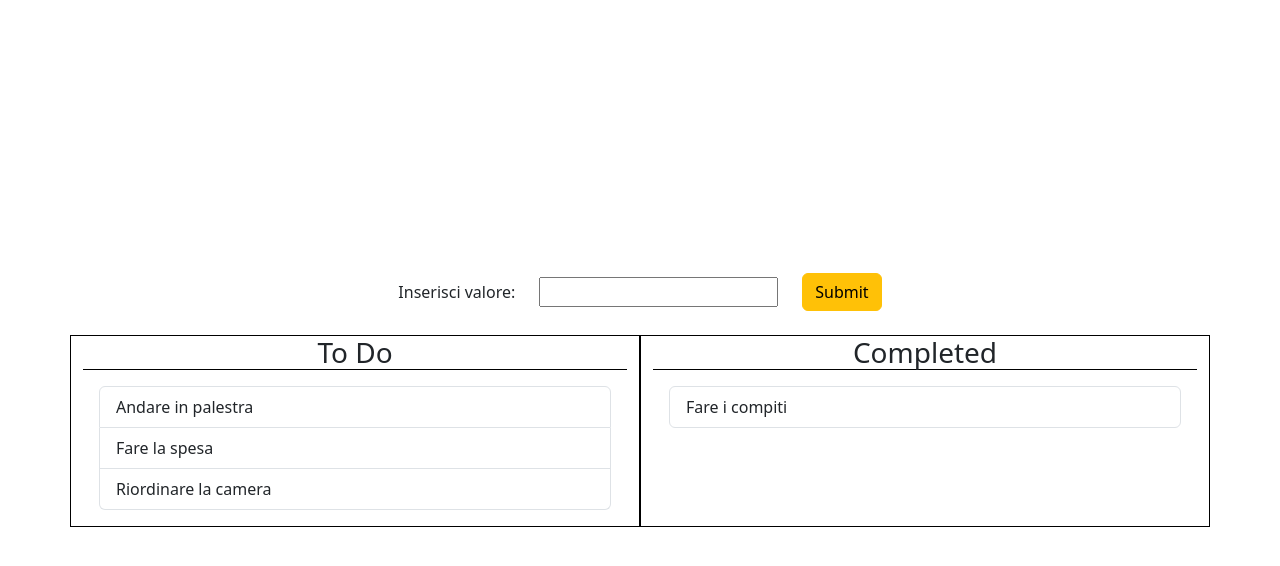
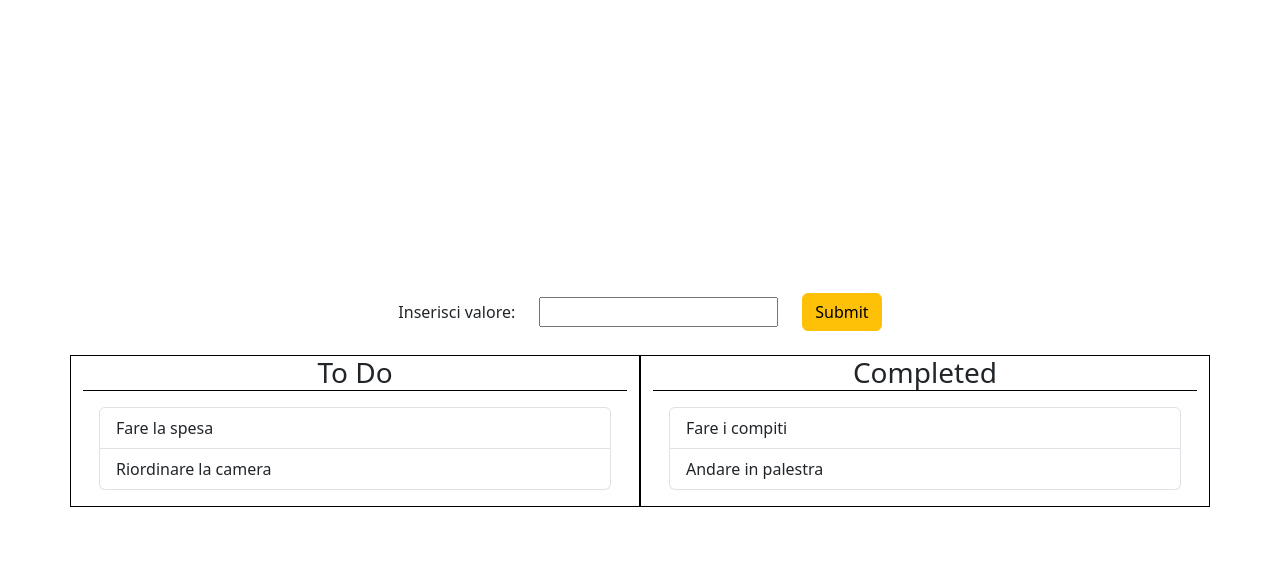
Before and after one commit to ruggerifrancesco/vue-todolist, a plain HTML site: page index.html in a window 1280 px wide. Both pictures are taken after a click on the item "Andare in palestra". Drawn offline with nearby package versions, Linux system fonts and the light colour scheme.

Commit message:
Added removal method and move items into completed

```diff
--- a/assets/js/script.js
+++ b/assets/js/script.js
@@ -26,5 +26,12 @@ createApp({
                 console.log(this.todoItems)
             }
         },
+        removeItem(item) {
+            const index = this.todoItems.indexOf(item);
+            if (index > -1) {
+              this.todoItems.splice(index, 1);
+              this.completedItems.push(item);
+            }
+        },
     }
 }).mount('#app')
--- a/index.html
+++ b/index.html
@@ -41,7 +41,8 @@
                     <h3 class="border-black border-1 border-bottom m-0">To Do</h3>
 
                     <ul class="list-group p-3 text-start">
-                        <li class="list-group-item d-flex align-items-center justify-content-between my_todo-list" v-for="item in todoItems" :key="item">
+                        <li class="list-group-item d-flex align-items-center justify-content-between my_todo-list"
+                            v-for="item in todoItems" :key="item" @click="removeItem(item)">
                             {{ item }}
                             <span class="my_item-removal text-danger">
                                 <i class="fa-solid fa-xmark"></i>
```
